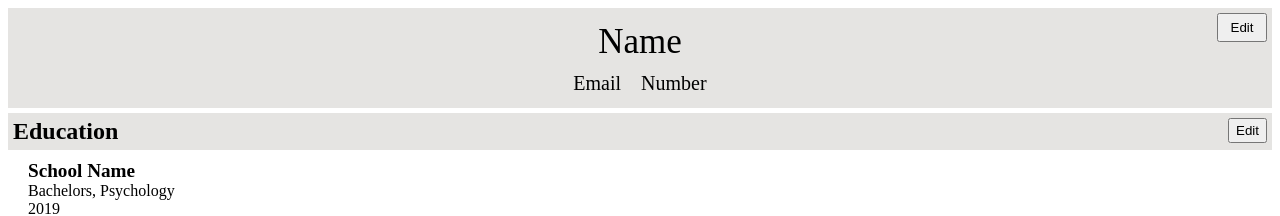
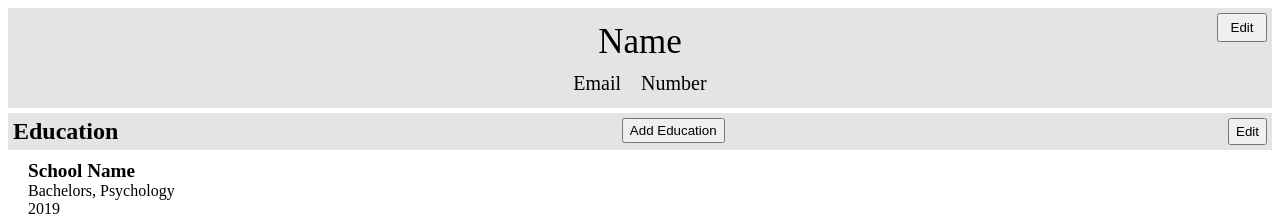
Before and after one commit to jwjepson/cv-project, a React (Create React App) app: page / in a window 1280 px wide. Shown: the top 216 px of the page. Built offline with nearby package versions, Linux system fonts and the light colour scheme.

Commit message:
create section headers with buttons using a component

```diff
--- a/src/components/Sections.js
+++ b/src/components/Sections.js
@@ -4,9 +4,10 @@ class Sections extends React.Component {
     render() {
         const {title, handleEdit} = this.props;
         return(
-            <div class="sectionHeader">
+            <div className="sectionHeader">
                 <h2>{title}</h2>
-                <button onClick={handleEdit} className="sectionEditButton">Edit</button>
+                <button onClick={handleEdit} className="sectionEditButton">Add {title}</button>
+                <button>Edit</button>
             </div>
         )
     }
```
